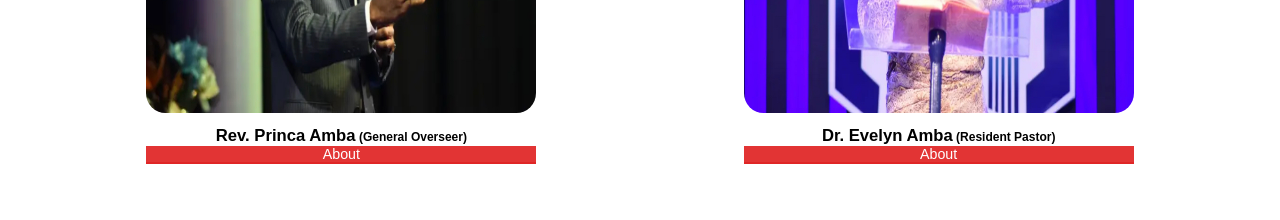
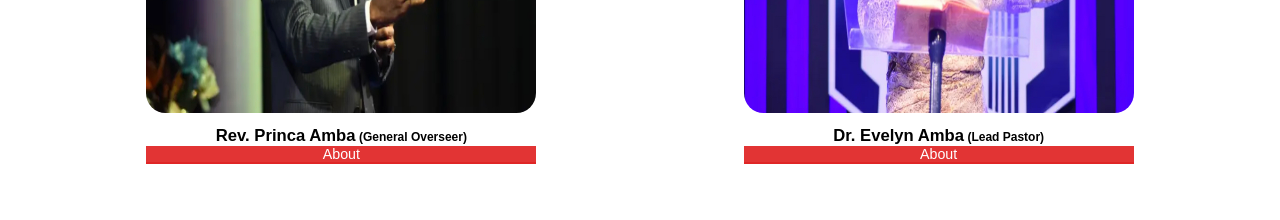
Before and after one commit to Iydeejames/Fortress-of-hope, a React (Create React App) app: page / in a window 1280 px wide. Shown: the part 3240-3460 px from the top of the page. Built offline with nearby package versions, Linux system fonts and the light colour scheme.

Commit message:
Update OurPastors.js

```diff
--- a/src/components/OurPastors.js
+++ b/src/components/OurPastors.js
@@ -30,7 +30,7 @@ const PastorsSection = () => {
 
                 <div className='card-content'>
                     <img src={secondPhoto} alt='Dr. Evelyn' />
-                    <h3>Dr. Evelyn Amba<span> (Resident Pastor) </span></h3>
+                    <h3>Dr. Evelyn Amba<span> (Lead Pastor) </span></h3>
                     <div className='story-btn' onClick={toggleStory}>
                         About
                         <div className='story-btn-line'></div>
```
